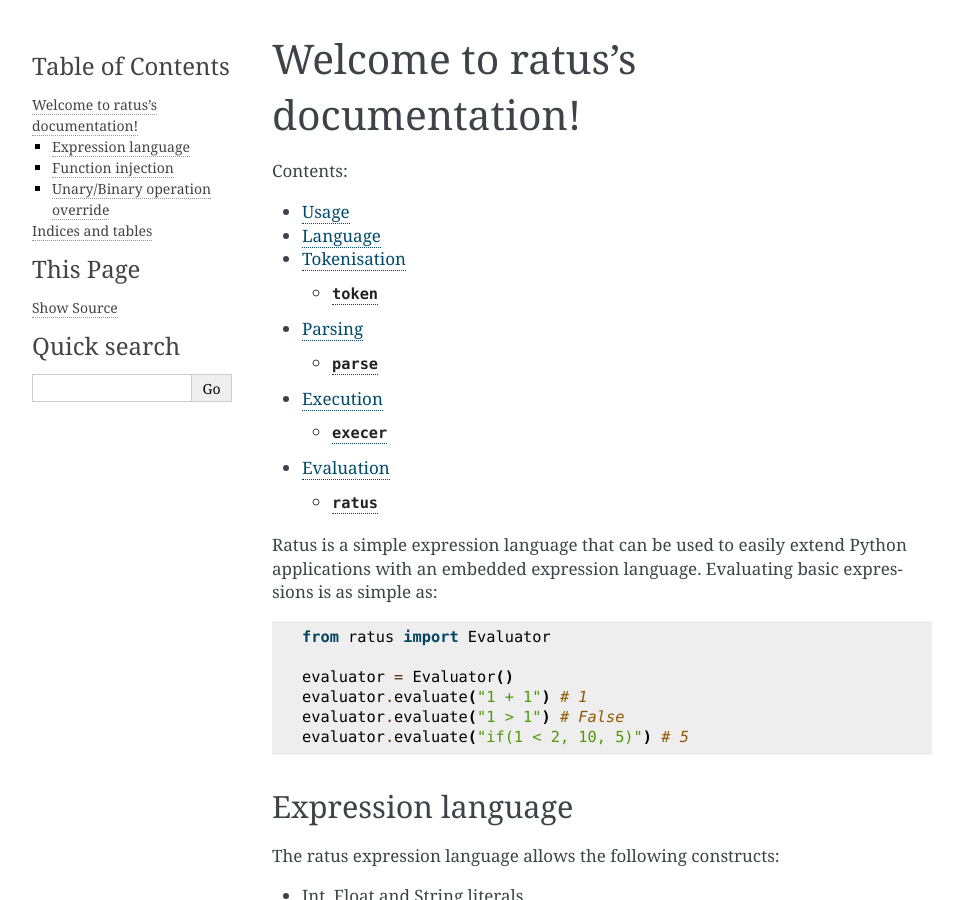
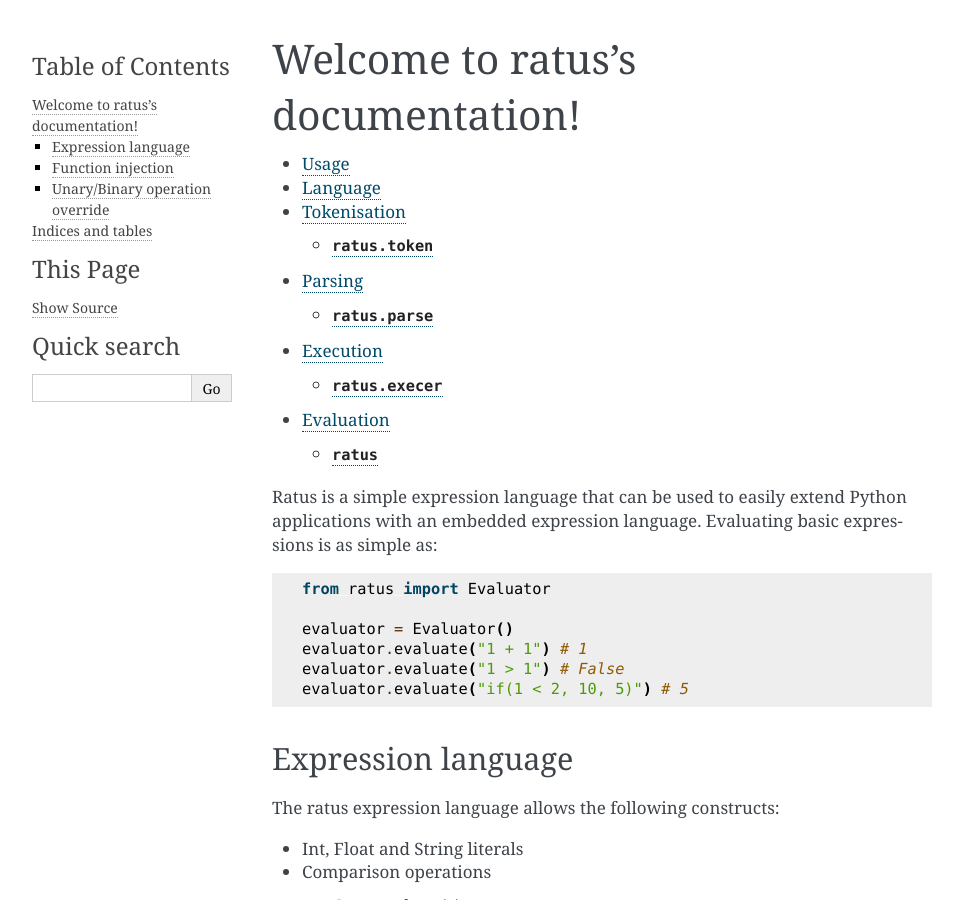
Before and after one commit to nick96/ratus, a Sphinx documentation site: the page built from docs/source/index.rst, in a window 1280 px wide and 900 px high. Shown: the whole window, without its empty margins (148-1111 px from the left). Built offline with Sphinx 7.4.7, drawn with Linux system fonts in a browser that asks for light colours.

Commit message:
Add `ratus` to doc title

```diff
--- a/docs/source/execution.rst
+++ b/docs/source/execution.rst
@@ -2,8 +2,8 @@ Execution
 =========
 
 
-``execer``
-----------
+``ratus.execer``
+----------------
 
 .. automodule:: ratus.execer
    :members:
--- a/docs/source/index.rst
+++ b/docs/source/index.rst
@@ -8,7 +8,6 @@ Welcome to ratus's documentation!
 
 .. toctree::
    :maxdepth: 2
-   :caption: Contents:
 
    usage
    language
--- a/docs/source/parsing.rst
+++ b/docs/source/parsing.rst
@@ -1,8 +1,8 @@
 Parsing
 =======
 
-``parse``
----------
+``ratus.parse``
+---------------
 
 .. automodule:: ratus.parse
    :members:
--- a/docs/source/tokenisation.rst
+++ b/docs/source/tokenisation.rst
@@ -2,8 +2,8 @@ Tokenisation
 ============
 
 
-``token``
----------
+``ratus.token``
+---------------
 
 .. automodule:: ratus.token
    :members:
```
